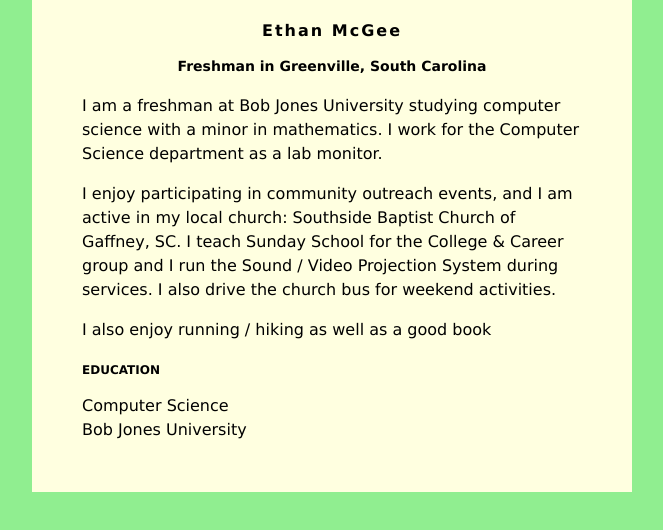
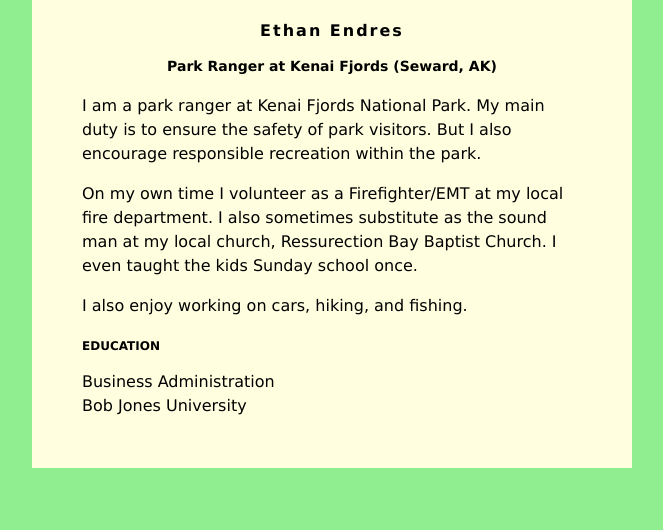
Before and after one commit to KillerSloth21/KillerSloth21.github.io, a plain HTML site: page index.html in a window 1280 px wide. Shown: the whole page, without its empty margins (308-971 px from the left). Drawn offline with Linux system fonts and the light colour scheme.

Commit message:
Update index.html

```diff
--- a/index.html
+++ b/index.html
@@ -30,19 +30,19 @@ h3 {
 </head>
 <body>
     <div id="content">
-        <h1>Ethan McGee</h1>
-        <h2>Freshman in Greenville, South Carolina</h2>
+        <h1>Ethan Endres</h1>
+        <h2>Park Ranger at Kenai Fjords (Seward, AK)</h2>
 
-         <p>I am a freshman at Bob Jones University studying computer science with a minor in mathematics. I work for the Computer Science department as a lab monitor.</p>
+         <p>I am a park ranger at Kenai Fjords National Park. My main duty is to ensure the safety of park visitors. But I also encourage responsible recreation within the park.</p>
          <p>
-            I enjoy participating in community outreach events, and I am active in my local church: Southside Baptist Church of Gaffney, SC.  I teach Sunday School for the College &amp; Career group and I run the Sound / Video Projection System during services.  I also drive the church bus for weekend activities.
+            On my own time I volunteer as a Firefighter/EMT at my local fire department. I also sometimes substitute as the sound man at my local church, Ressurection Bay Baptist Church. I even taught the kids Sunday school once.
          </p>
          <p>
-            I also enjoy running / hiking as well as a good book
+            I also enjoy working on cars, hiking, and fishing.
          </p>
 
         <h3>EDUCATION</h3>
-        Computer Science<br>
+        Business Administration<br>
         Bob Jones University
     </div>
 
```
